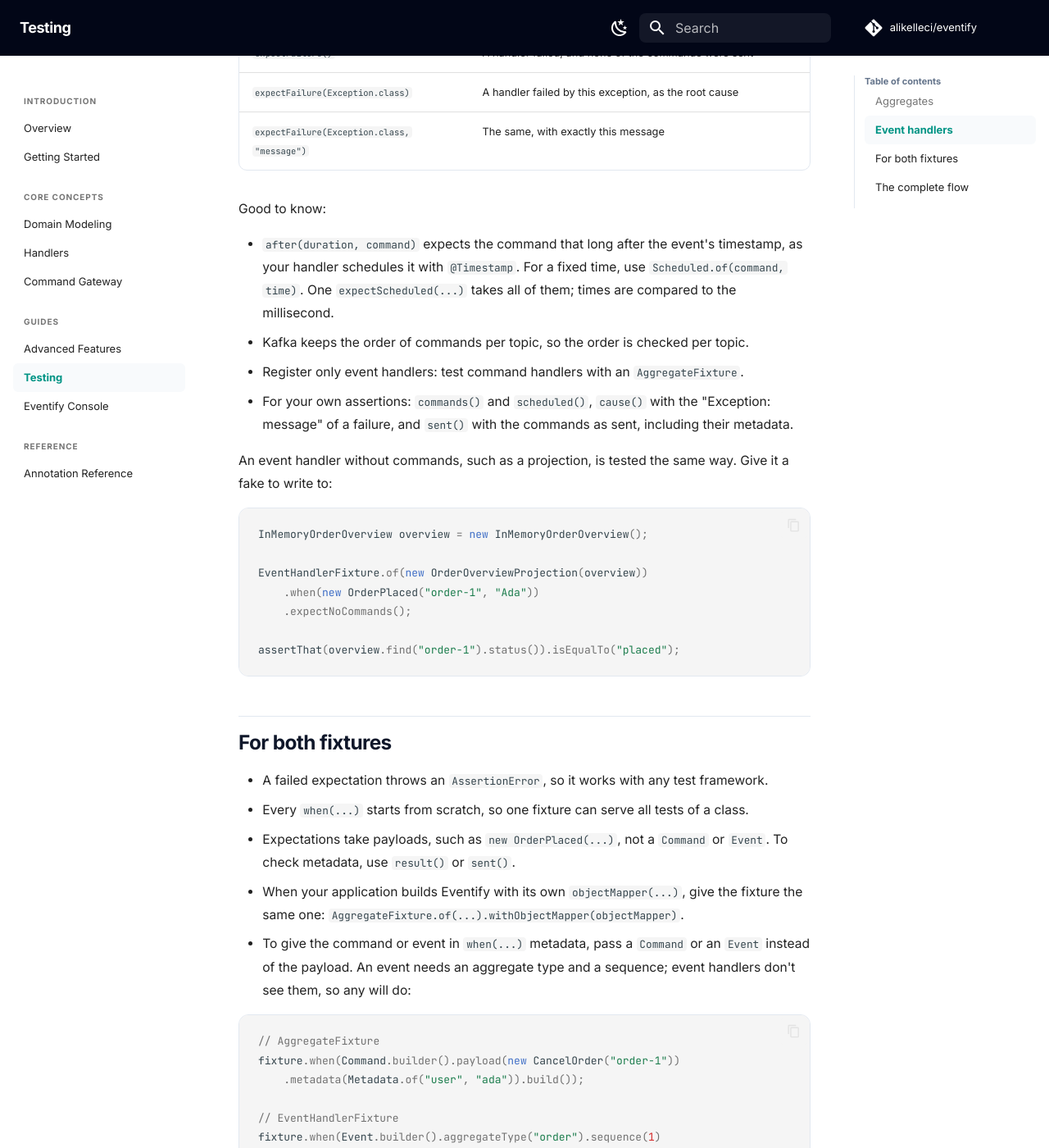
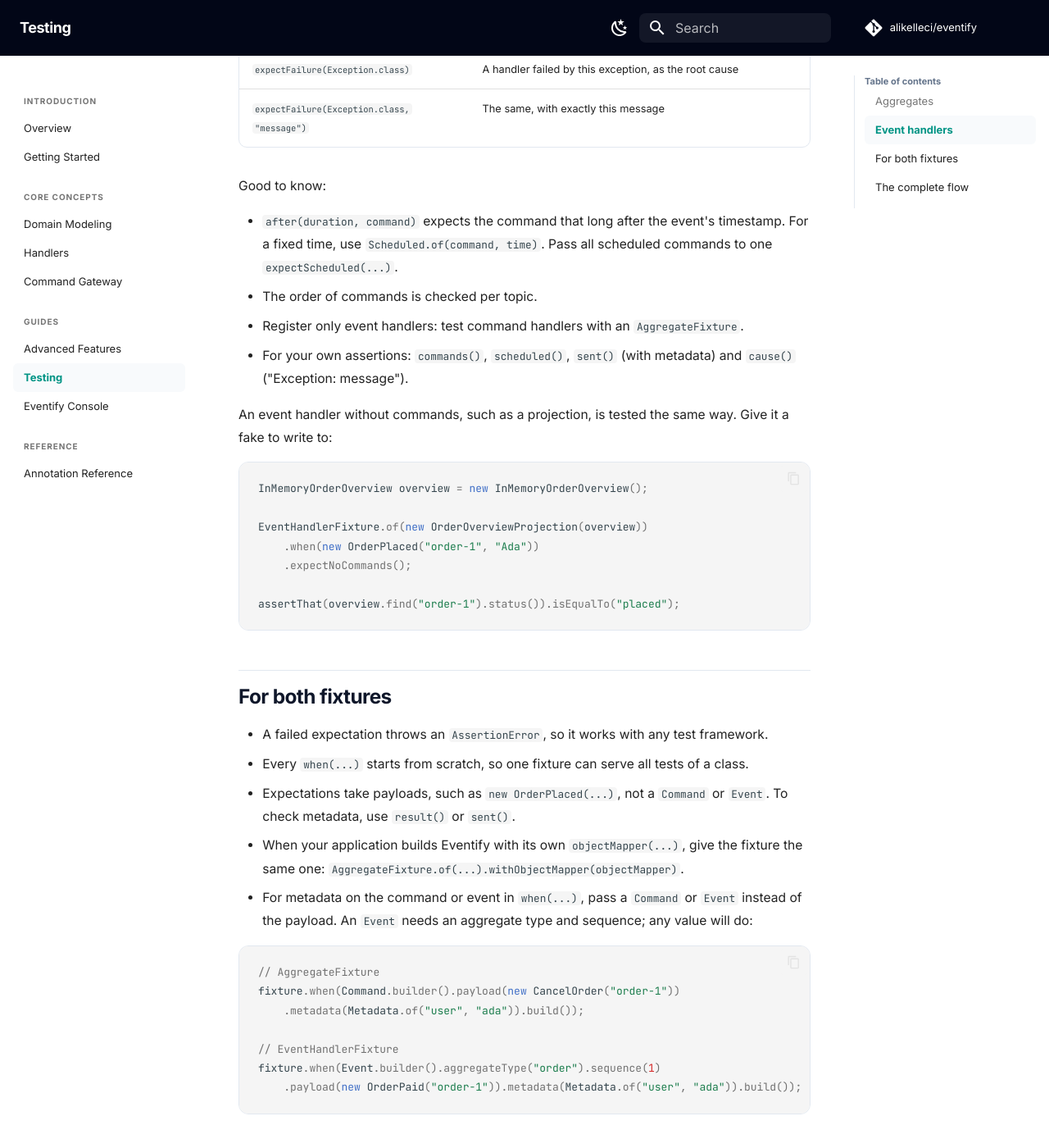
Before and after one commit to alikelleci/eventify, an MkDocs documentation site: the page built from docs/testing.md, in a window 1280 px wide and 1400 px high, scrolled down 2853 px. Shown: the whole window at 82% size. Built offline with MkDocs 1.6.1 and Material for MkDocs 9.7.7, drawn with Linux system fonts in a browser that asks for light colours; comment, search, counter and statistics services are not loaded; some of the changed text lies outside the part shown.

Commit message:
Shorten testing docs and clarify a few comments
Co-Authored-By: Claude Opus 5.5 <noreply@anthropic.com>

````diff
--- a/docs/testing.md
+++ b/docs/testing.md
@@ -51,11 +51,11 @@ void rejectsAnUnknownOrder() {
 
 Good to know:
 
-- `given(...)` takes the events that already happened, to set up the state; leave it out for a new aggregate. `when(...)` takes the one command you test.
-- Pass every handler of the aggregate, also when command and event-sourcing handlers are separate classes: `AggregateFixture.of(Order.class, new OrderCommandHandler(), new OrderEventSourcingHandler())`. Without its event-sourcing handlers, the aggregate never has a state.
+- `given(...)` takes the events that already happened; leave it out for a new aggregate. `when(...)` takes the command you test.
+- Pass all handlers of the aggregate, also when they are in separate classes: `AggregateFixture.of(Order.class, new OrderCommandHandler(), new OrderEventSourcingHandler())`. Without event-sourcing handlers there is no state.
 - The state is `null` before the aggregate is created and after it is removed.
-- Events are compared with `equals`, as they are read back from storage: use records or classes with `equals`, such as Lombok's `@Value`.
-- For your own assertions: `events()` and `state()`, `cause()` with the "Exception: message" of a rejection, and `result()` with the full result.
+- Events are compared with `equals`: use records or classes with `equals`, such as Lombok's `@Value`.
+- For your own assertions: `events()`, `state()`, `result()` and `cause()` ("Exception: message").
 
 ## Event handlers
 
@@ -92,10 +92,10 @@ void failsForALostOrder() {
 
 Good to know:
 
-- `after(duration, command)` expects the command that long after the event's timestamp, as your handler schedules it with `@Timestamp`. For a fixed time, use `Scheduled.of(command, time)`. One `expectScheduled(...)` takes all of them; times are compared to the millisecond.
-- Kafka keeps the order of commands per topic, so the order is checked per topic.
+- `after(duration, command)` expects the command that long after the event's timestamp. For a fixed time, use `Scheduled.of(command, time)`. Pass all scheduled commands to one `expectScheduled(...)`.
+- The order of commands is checked per topic.
 - Register only event handlers: test command handlers with an `AggregateFixture`.
-- For your own assertions: `commands()` and `scheduled()`, `cause()` with the "Exception: message" of a failure, and `sent()` with the commands as sent, including their metadata.
+- For your own assertions: `commands()`, `scheduled()`, `sent()` (with metadata) and `cause()` ("Exception: message").
 
 An event handler without commands, such as a projection, is tested the same way. Give it a fake to write to:
 
@@ -115,7 +115,7 @@ assertThat(overview.find("order-1").status()).isEqualTo("placed");
 - Every `when(...)` starts from scratch, so one fixture can serve all tests of a class.
 - Expectations take payloads, such as `new OrderPlaced(...)`, not a `Command` or `Event`. To check metadata, use `result()` or `sent()`.
 - When your application builds Eventify with its own `objectMapper(...)`, give the fixture the same one: `AggregateFixture.of(...).withObjectMapper(objectMapper)`.
-- To give the command or event in `when(...)` metadata, pass a `Command` or an `Event` instead of the payload. An event needs an aggregate type and a sequence; event handlers don't see them, so any will do:
+- For metadata on the command or event in `when(...)`, pass a `Command` or `Event` instead of the payload. An `Event` needs an aggregate type and sequence; any value will do:
 
 ```java
 // AggregateFixture
````
Also changed, not shown: 4 other files.
